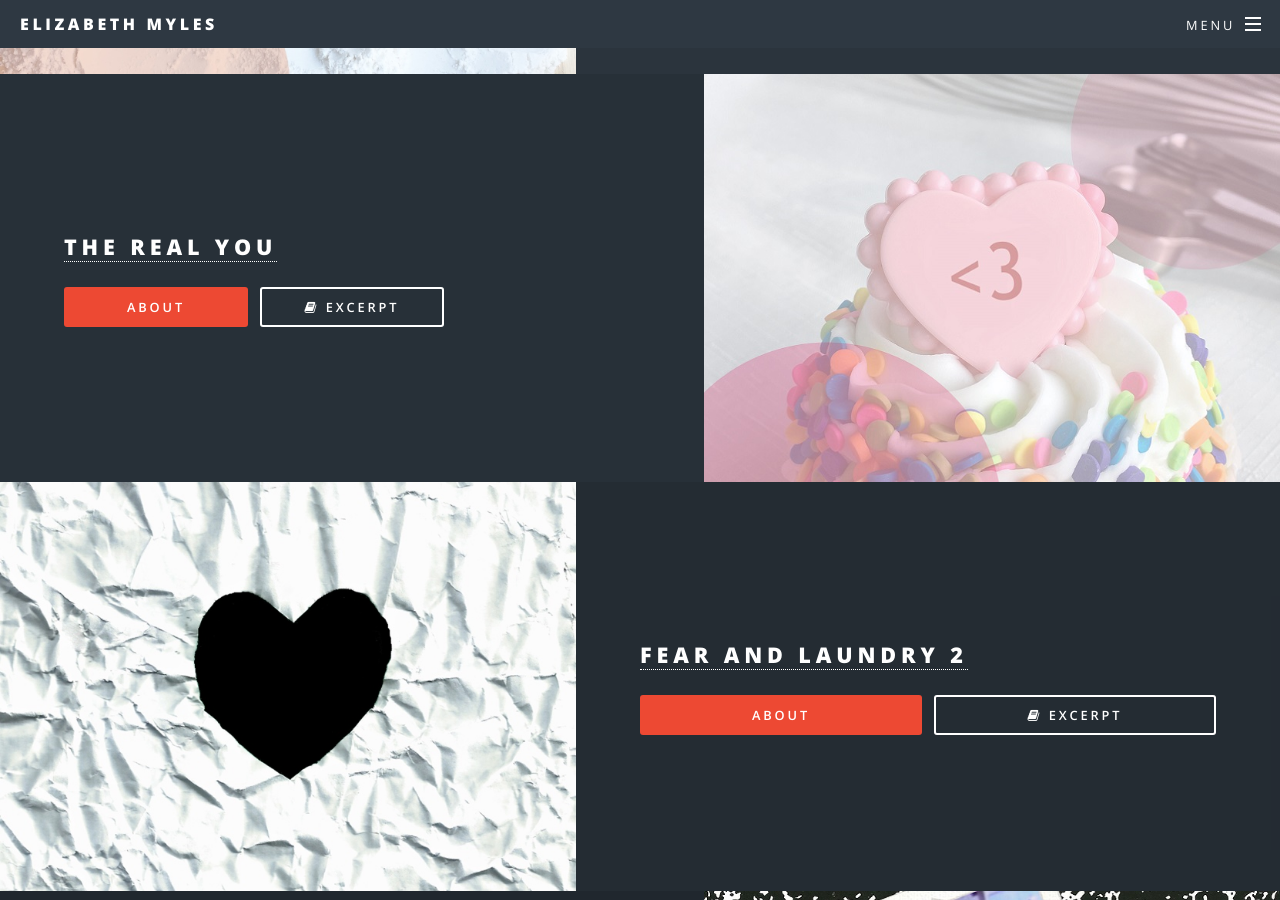
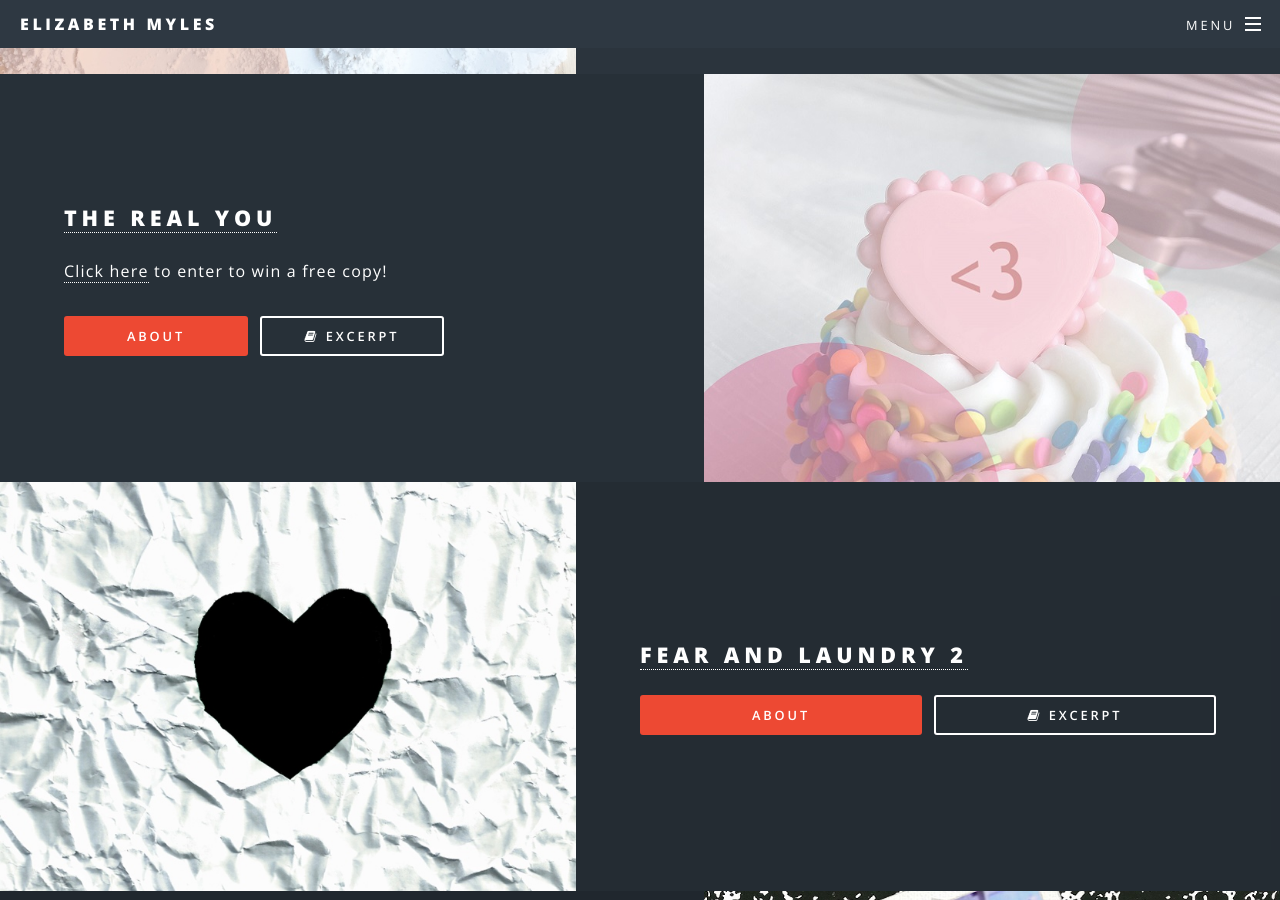
Before and after one commit to elizabethmyles/elizabethmyles.github.io, a Jekyll site: the page built from index.html, in a window 1280 px wide and 900 px high, scrolled down 1691 px. Built offline with Jekyll 4.4.1, drawn with Linux system fonts in a browser that asks for light colours.

Commit message:
giveaway

```diff
--- a/index.html
+++ b/index.html
@@ -47,6 +47,7 @@ layout: landing
 						<section class="spotlight">
 							<div class="image"><img src="/images/tru-main.jpg" alt="The Real You" /></div><div class="content">
 								<h2><a href="/novels/the-real-you/">The Real You</a></h2>
+								<p><a href="https://www.goodreads.com/giveaway/show/284507-the-real-you">Click here</a> to enter to win a free copy!</p>
 								<ul class="actions fit small">
 									<li><a href="/novels/the-real-you/" class="button special fit small">About</a></li>
 									<li><a href="/novels/the-real-you/excerpt/" class="button fit small icon fa-book">Excerpt</a></li>
```
